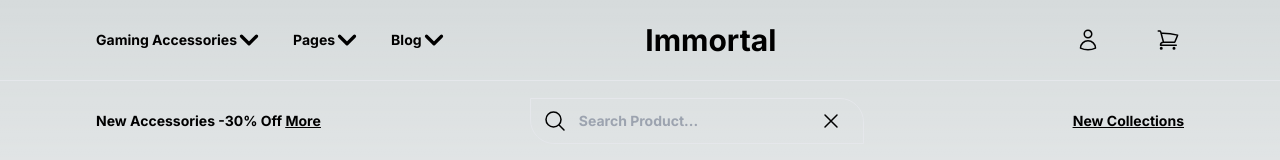
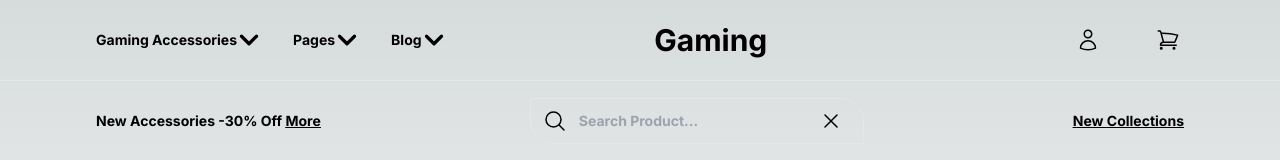
Before and after one commit to theneonstark/starkstore, a Next.js app: page / in a window 1280 px wide. Shown: the top 160 px of the page. Built offline with nearby package versions, Linux system fonts and the light colour scheme.

Commit message:
Header Change

```diff
--- a/package.json
+++ b/package.json
@@ -24,5 +24,9 @@
     "postcss": "^8",
     "tailwindcss": "^3.3.0",
     "typescript": "^5"
-  }
+  },
+  "description": "This is a [Next.js](https://nextjs.org/) project bootstrapped with [`create-next-app`](https://github.com/vercel/next.js/tree/canary/packages/create-next-app).",
+  "main": "next.config.js",
+  "author": "",
+  "license": "ISC"
 }
--- a/src/app/layout.tsx
+++ b/src/app/layout.tsx
@@ -104,7 +104,7 @@ export default function RootLayout({
             </div>
           </nav>
           <Link href={"/"} className="text-3xl -ml-20">
-            Immortal
+            Gaming
           </Link>
           <div className="flex">
             <Link className="px-9" href={"/profile"}>
```
Also changed, not shown: 1 other file (tests, documents, lock files or other folders).
